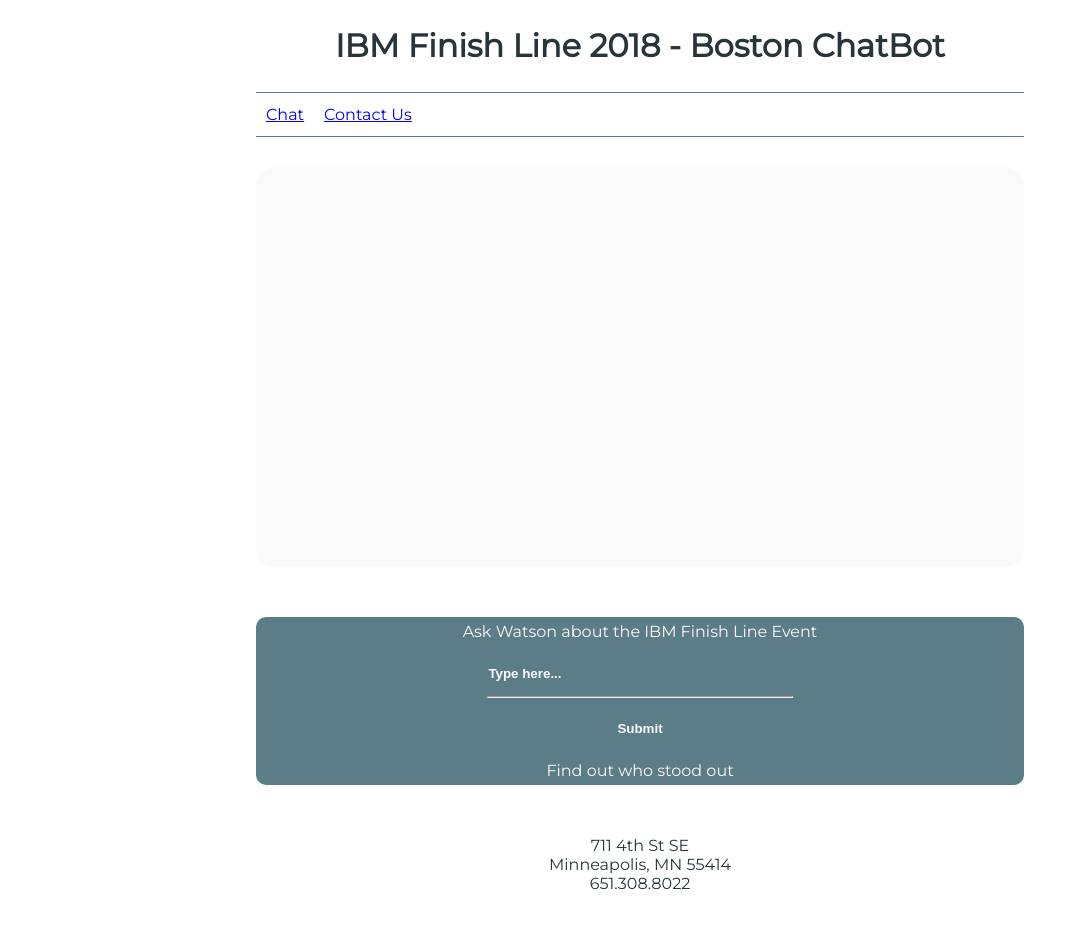
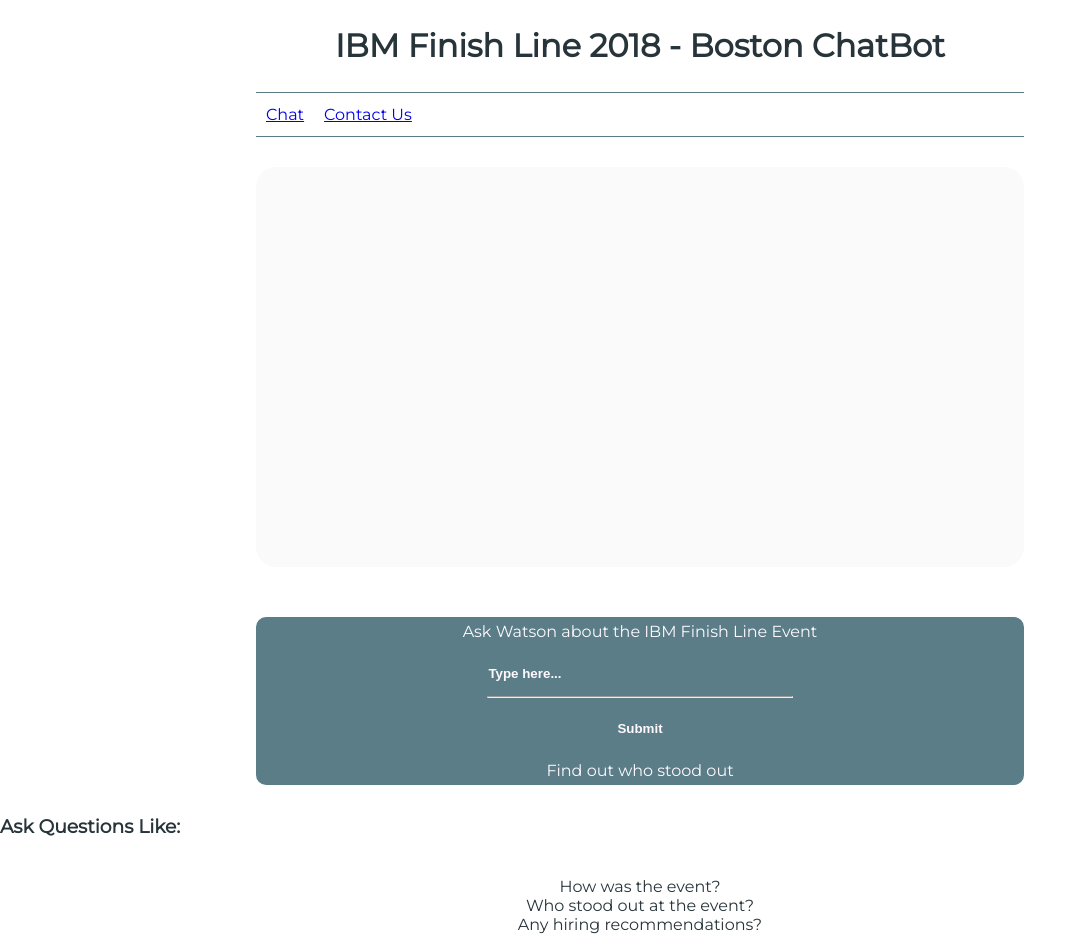
Before and after one commit to calvinrzachman/ibm-watson-chatbot, a React (Create React App) app: page / in a window 1280 px wide. Shown: the top 952 px of the page, without its empty margins (0-1087 px from the left). Before the commit the page ends 914 px from the top, so only its background shows below. Built offline with nearby package versions, Linux system fonts and the light colour scheme.

Commit message:
added auto scroll and example questions

```diff
--- a/src/components/ChatInput/ChatInput.js
+++ b/src/components/ChatInput/ChatInput.js
@@ -22,6 +22,7 @@
 
   render() {
     return (
+      <div>
         <div id="chat">
           <section>Ask Watson about the IBM Finish Line Event</section>
           <section>
@@ -39,6 +40,15 @@
             </form>
           </section>
           <section>Find out who stood out</section>
+        </div>
+        <div id="questions">
+          <h3>Ask Questions Like: </h3>
+          <section>
+            <article>How was the event?</article>
+            <article>Who stood out at the event?</article>
+            <article>Any hiring recommendations?</article>
+          </section>
+        </div>
       </div>
     );
   }
--- a/src/components/Messages.js
+++ b/src/components/Messages.js
@@ -15,6 +15,16 @@
       );
     });
   }
+
+  componentDidUpdate() {
+    this.updateScroll();
+  }
+
+  updateScroll = () => {
+    console.log("updating scroll");
+    let element = document.getElementById("messages");
+    element.scrollTop = element.scrollHeight;
+  };
 
   render() {
     return (
```
Lines whose indentation alone changed are shown as unchanged.
